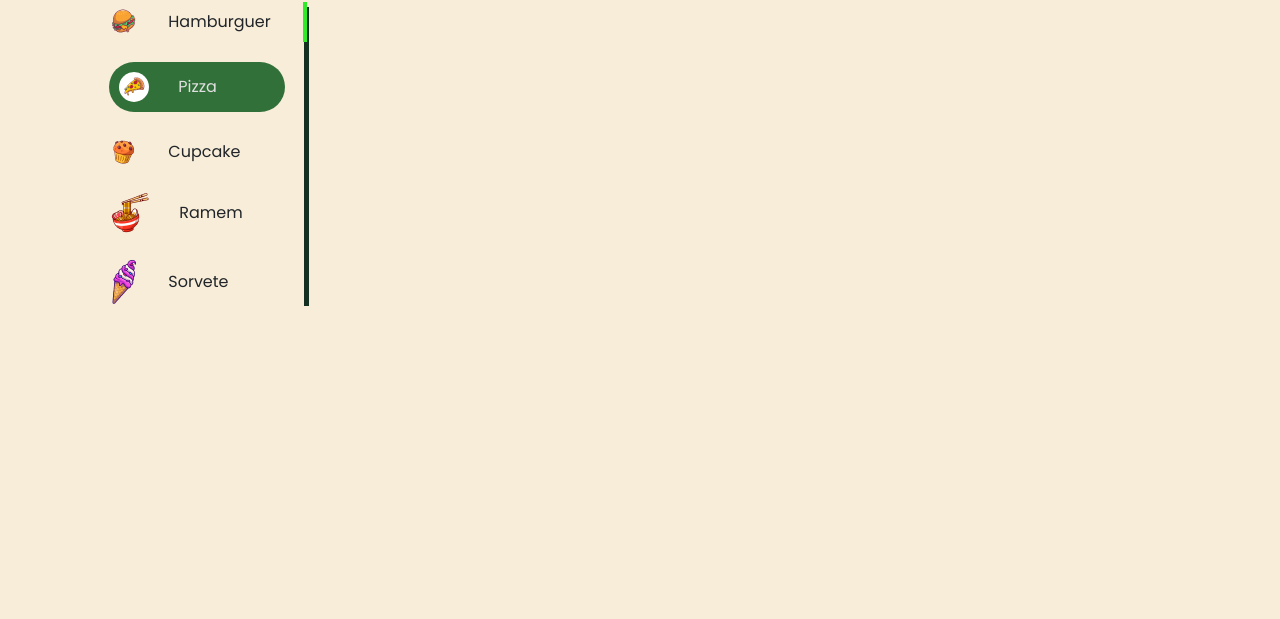
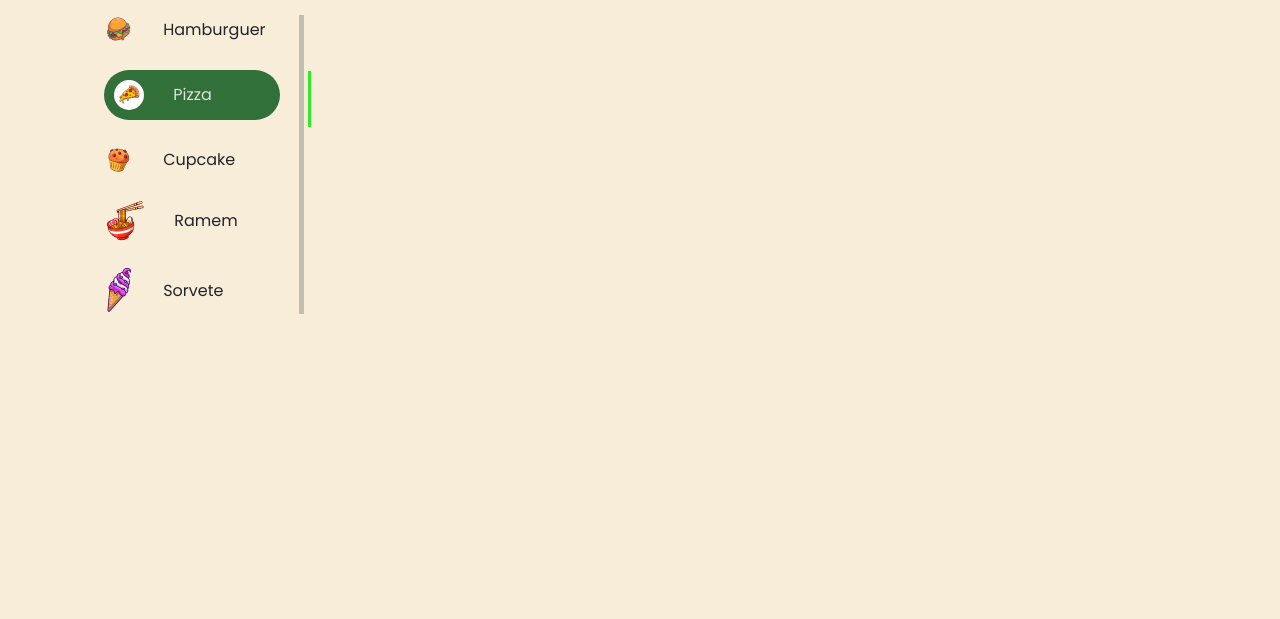
Before and after one commit to StudioHeeler/projeto04-food, a plain HTML site: page index.html in a window 1280 px wide. Shown: the part 181-800 px from the top of the page. Drawn offline with nearby package versions, Linux system fonts and the light colour scheme.

Commit message:
style: altreação na barra de categoria

```diff
--- a/css/catalog.css
+++ b/css/catalog.css
@@ -1,9 +1,9 @@
 .lateral-catalog{
-    margin: 2% 6.5%;
+    margin: 2% 3%;
     display: flex;
     flex-direction: column;
     gap: 25px;
-    border-right: 5px solid var(--brand-color-3);
+    border-right: 5px solid #1330203c;
     max-width: 200px;
 }
 
@@ -29,9 +29,9 @@
 .active-mark::before {
     content: "";
     position: absolute;
-    top: 10;
-    left: 18.9375rem;
-    width: .25rem;
-    height: 5%;
+    top: 31.5%;
+    left: 24.1%;
+    width: 3px;
+    height: 7%;
     background-color: var(--brand-color-4);
 }
--- a/css/style.css
+++ b/css/style.css
@@ -24,6 +24,10 @@ body{
     font-family: var(--font-general);
 }
 
+main{
+    margin: 10px 40px;
+}
+
 .menu{
     padding: 1.875rem;
 }
--- a/index.html
+++ b/index.html
@@ -9,6 +9,7 @@
     <link rel="stylesheet" href="./css/style.css">
 </head>
 <body>
+    <main>
         <section class="menu">
           <div class="header-menu-section">
             <div class="text-container">
@@ -48,6 +49,7 @@
             </div>
           </div>
       </section>
+    </main>
 
 
     <!-- <div class="list-group">
```
Lines whose indentation alone changed are shown as unchanged.
